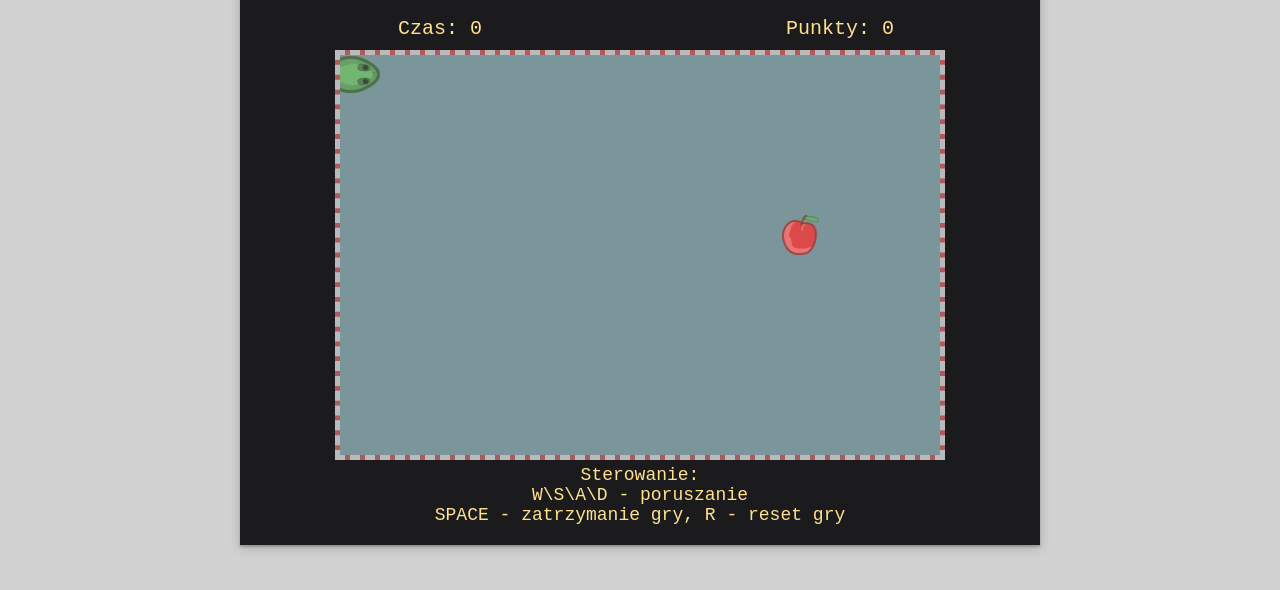
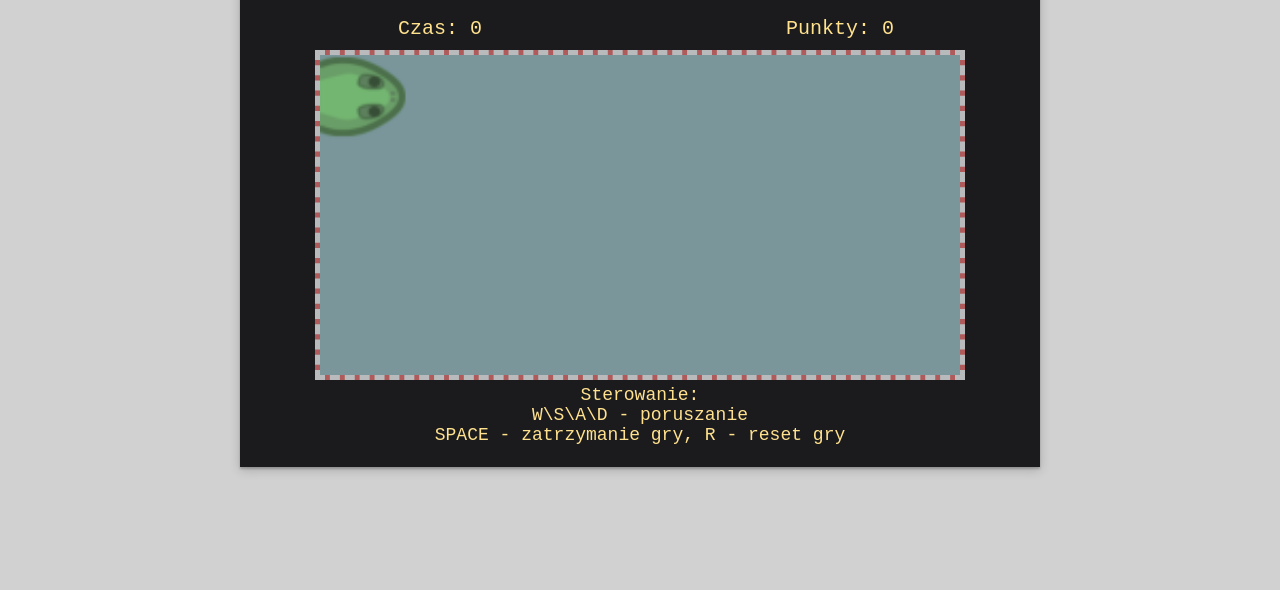
Before and after one commit to bogusz2233/Blog-website, a plain HTML site: page snake/snake.html in a window 1280 px wide. Shown: the part 178-768 px from the top of the page. Drawn offline with Linux system fonts and the light colour scheme.

Commit message:
improve scaling for game snake

```diff
--- a/snake/snake.html
+++ b/snake/snake.html
@@ -8,7 +8,7 @@
     <meta name="viewport" content="width=device-width, initial-scale=1">
     </style>
     <link rel="stylesheet" type="text/css" href="../stylesheet.css?14">
-    <link rel="stylesheet" type="text/css" href="style.css?14">
+    <link rel="stylesheet" type="text/css" href="style.css?15">
     <script src="../script.js?15"></script>
     <script type="text/javascript" src="game.js?15"></script>
 </head>
@@ -38,7 +38,7 @@
                     <p class="valuePlace" id="scoreValue">Punkty: 0</p>
                 </div>
             </div>
-            <canvas id="canvasId" height="400" width="600">
+            <canvas id="canvasId">
             </canvas>
             <div>
                 <p>Sterowanie: <br> W\S\A\D - poruszanie <br> SPACE - zatrzymanie gry, R - reset gry</p>
--- a/snake/style.css
+++ b/snake/style.css
@@ -7,6 +7,7 @@
     margin-top: 10px;
     margin-left: auto;
     margin-right: auto;
+    width: 80%;
 }
 .dataBlock
 {
```
